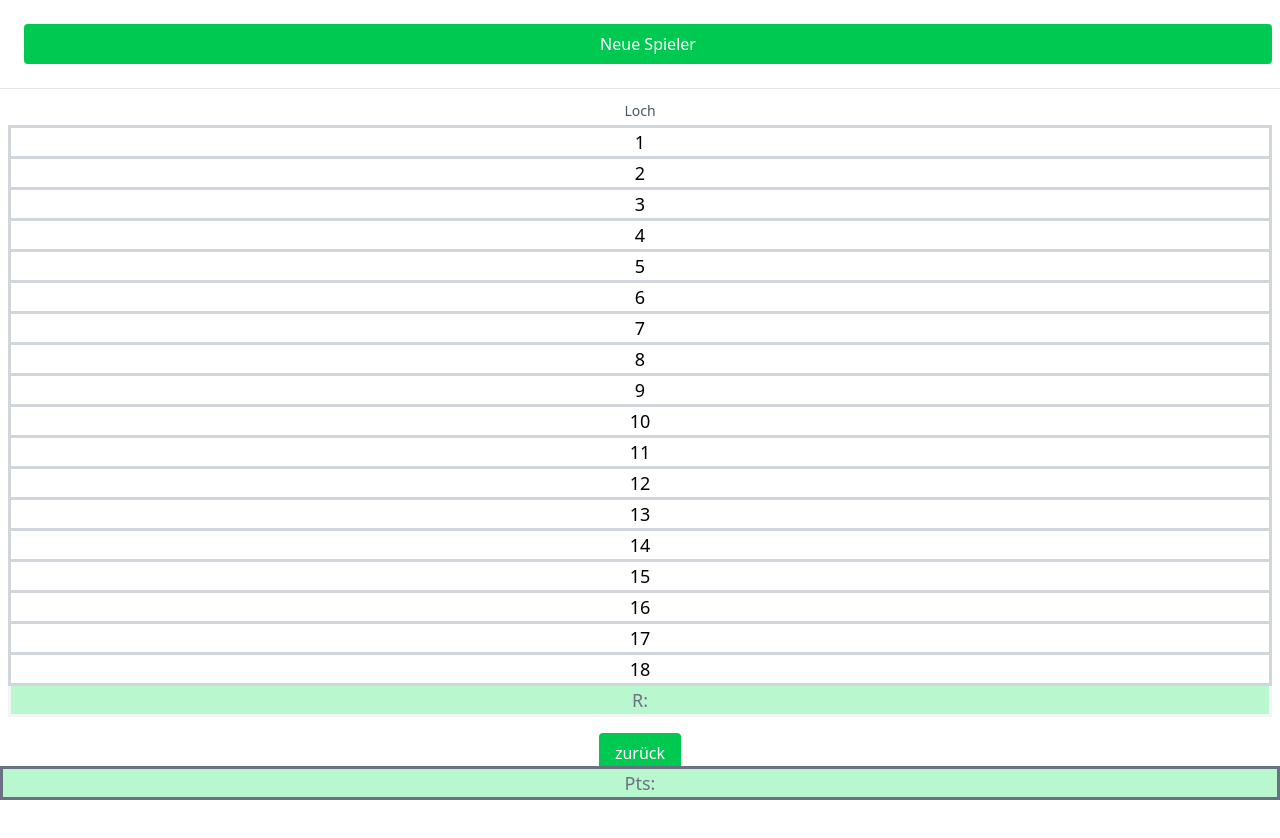
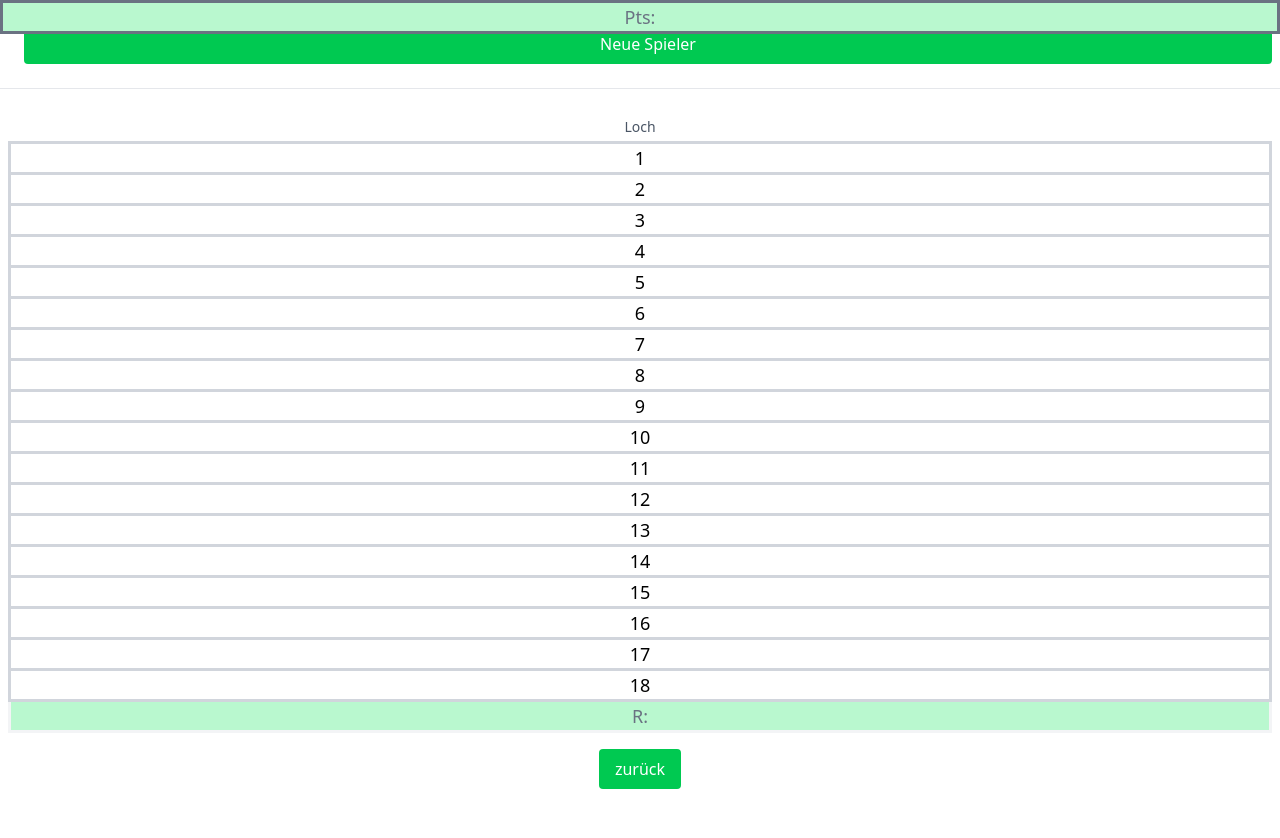
Before and after one commit to thomaslemkekoeln/kopenhagener, a Nuxt app: page /counter in a window 1280 px wide. Both pictures are taken after a click on the button "Spiel". Shown: the top 838 px of the page. Built offline with nearby package versions, Linux system fonts and the light colour scheme.

Commit message:
result panal to top

```diff
--- a/pages/counter.vue
+++ b/pages/counter.vue
@@ -148,7 +148,7 @@ async function updateScore(event, index, player) {
         ResetPlayers
       </button>
     </div>
-    <div class="mb-4 p-2 pb-18" v-show="showScores">
+    <div class="mb-4 p-2 pt-6 pb-8" v-show="showScores">
       <table class="w-full table-auto border-collapse text-sm">
         <thead>
           <tr>
@@ -207,7 +207,7 @@ async function updateScore(event, index, player) {
         </tbody>
       </table>
       <table
-        class="w-full table-auto border-collapse text-sm fixed bottom-0 left-0"
+        class="w-full table-auto border-collapse text-sm fixed top-0 left-0"
       >
         <tbody>
           <tr class="">
```
